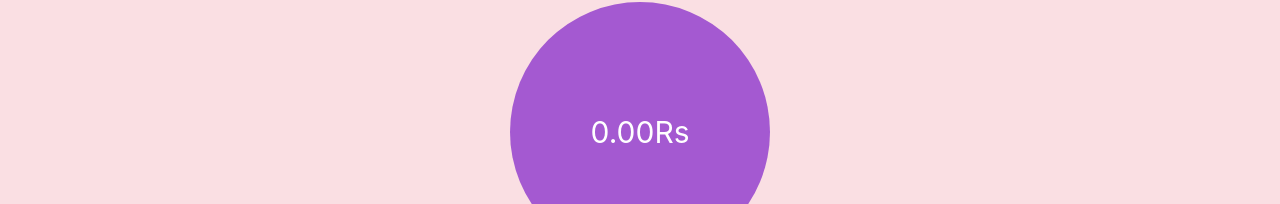
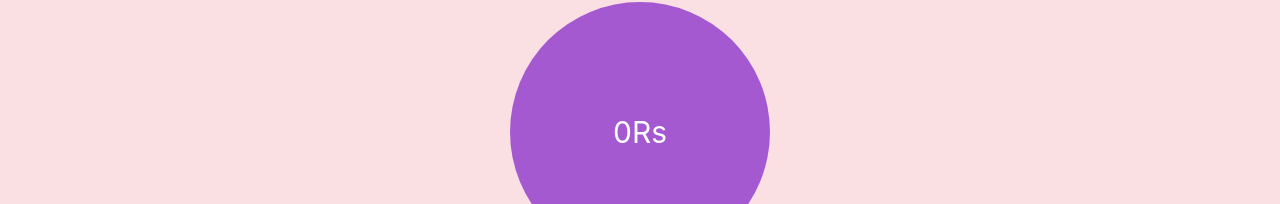
Before and after one commit to ASHINAY/gram-to-cost-converter, a React (Create React App) app: page / in a window 1280 px wide. Shown: the part 537-741 px from the top of the page. Built offline with nearby package versions, Linux system fonts and the light colour scheme.

Commit message:
create new git account

```diff
--- a/src/components/CalculationComponent.jsx
+++ b/src/components/CalculationComponent.jsx
@@ -17,7 +17,7 @@ function CalculationComponent(props) {
   const onCalculateBtnclick = () => {
     let temp = 0;
     if (calculationType === "Price") {
-      setSuffix("Rs");
+      setSuffix("grams~ kgs");
       temp = (1000 / priceof1kg) * price;
     } else if (calculationType === "Grams") {
       setSuffix("g");
--- a/src/components/ResultComponent.jsx
+++ b/src/components/ResultComponent.jsx
@@ -8,7 +8,7 @@ function ResultComponent(props) {
   return (
     <div style={{ display: 'flex', justifyContent: 'center' }}>
       <div className='subContainer' >
-        <span style={{ color: '#FFFFFF', fontWeight: '400', fontSize: '30px' }}>{result.toFixed(2)}{suffix}</span>
+        <span style={{ color: '#FFFFFF', fontWeight: '400', fontSize: '30px' }}>{result.toFixed(0)}{suffix}</span>
       </div>
     </div>
   )
```
